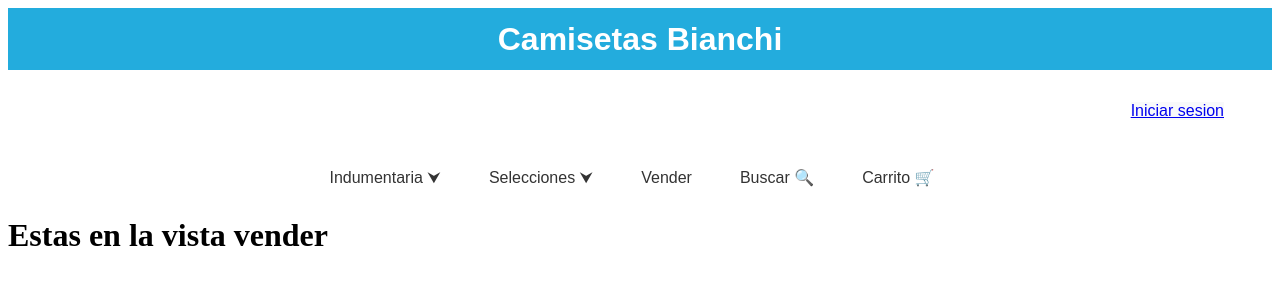
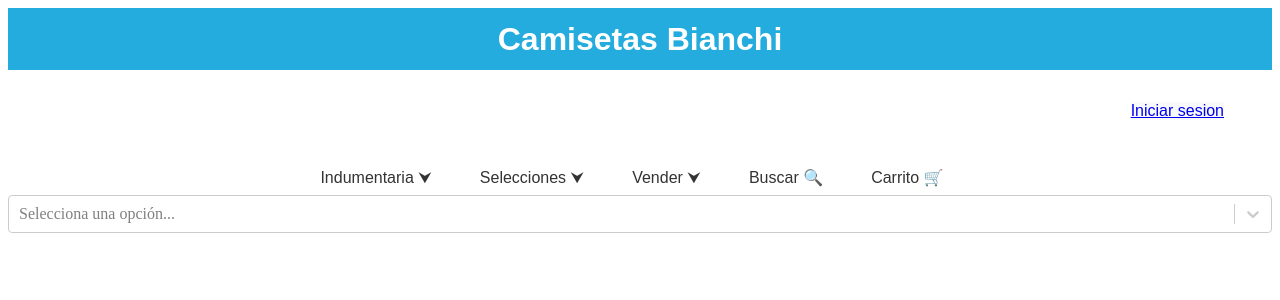
Before and after one commit to joacoss10/ApiECommerce, a React (Vite) app in the folder FrontEnd/: page /Vender in a window 1280 px wide. Shown: the top 300 px of the page. Built offline with nearby package versions, Linux system fonts and the light colour scheme.

Commit message:
Agregue la seccion para publicaciones del vendedor

```diff
--- a/FrontEnd/package.json
+++ b/FrontEnd/package.json
@@ -15,7 +15,8 @@
     "@mui/material": "^5.15.15",
     "react": "^18.2.0",
     "react-dom": "^18.2.0",
-    "react-router-dom": "^6.22.3"
+    "react-router-dom": "^6.22.3",
+    "react-select": "^5.8.0"
   },
   "devDependencies": {
     "@types/react": "^18.2.66",
--- a/FrontEnd/src/App.jsx
+++ b/FrontEnd/src/App.jsx
@@ -9,6 +9,7 @@ import Carrito from './views/Carrito';
 import CabeceraFija from './views/CabeceraFija';
 import EstadoDeLoggeo from './views/EstadoDeLoggeo';
 import Loggeo from './views/Loggeo'
+import PublicacionesVendedor from './views/PublicacionesVendedor'
 
 
 function App() {
@@ -24,6 +25,7 @@ function App() {
         <Route path='/Carrito' element={<Carrito />} />
         <Route path='/Buscar' element={<Buscar />} />
         <Route path='/Loggeo' element={<Loggeo />} />
+        <Route path='PublicacionesVendedor' element={<PublicacionesVendedor />} />
       </Routes>
     </>
   );
--- /dev/null
+++ b/FrontEnd/src/commons/molecules/ComboBox.jsx
@@ -0,0 +1,20 @@
+import React from 'react';
+import Select from 'react-select'
+
+const ComboBox = ({ options, placeholder, onChange }) => {
+    const handleChange = (selectedOption) => {
+        if (onChange) {
+            onChange(selectedOption);
+        }
+    };
+
+    return (
+        <Select
+            options={options}
+            onChange={handleChange}
+            placeholder={placeholder}
+        />
+    );
+};
+
+export default ComboBox;
--- a/FrontEnd/src/views/Menu.jsx
+++ b/FrontEnd/src/views/Menu.jsx
@@ -26,10 +26,15 @@ const Menu = () => {
                         <li><Link to="/Producto">Argentina</Link></li>
                         <li><Link to="/Producto">Brasil</Link></li>
                         <li><Link to="/Producto">Uruguay</Link></li>
+                        <li><Link to="/Producto">Resto de selecciones</Link></li>
                     </ul>
                 </li>
-                <li>
-                    <Link to="/Vender">Vender</Link>
+                <li className="dropdown">
+                    <a href="#">Vender ⮟</a>
+                    <ul className="dropdownContent">
+                        <li><Link to="/Vender">Nueva publicacion</Link></li>
+                        <li><Link to="/PublicacionesVendedor">Mis publicaciones</Link></li>
+                    </ul>
                 </li>
                 <li>
                     <Link to="/Buscar">Buscar 🔍</Link>
--- /dev/null
+++ b/FrontEnd/src/views/PublicacionesVendedor.jsx
@@ -0,0 +1,9 @@
+import React from "react";
+const PublicacionesVendedor = () => {
+    return (
+        <div>
+            <h1>Publicaciones vendedor </h1>
+        </div>
+    );
+};
+export default PublicacionesVendedor
--- a/FrontEnd/src/views/Vender.jsx
+++ b/FrontEnd/src/views/Vender.jsx
@@ -1,8 +1,28 @@
 import React from "react";
+import ComboBox from "../commons/molecules/ComboBox";
 const Vender = () => {
+    const opciones = [
+        { value: 'Boca', label: 'Boca' },
+        { value: 'River', label: 'River' },
+        { value: 'Lanus', label: 'Lanus' },
+        { value: 'Independiente', label: 'Independiente' },
+        { value: 'Racing', label: 'Racing' },
+        { value: 'SanLorenzo', label: 'San lorenzo' },
+        { value: 'EquipoArgentino', label: 'Equipo argentino' },
+        { value: 'EquipoSudamericano', label: 'Equipo sudamericano' },
+        { value: 'EquipoEuropeo', label: 'Equipo europeo' },
+        { value: 'SeleccionArgentina', label: 'Seleccion argentina' },
+        { value: 'SeleccionBrasil', label: 'Seleccion brasil' },
+        { value: 'SeleccionUruguay', label: 'Seleccion uruguay' },
+        { value: 'Selecciones', label: 'selecciones' }
+    ]
+
     return (
         <div>
-            <h1>Estas en la vista vender</h1>
+            <ComboBox
+                options={opciones}
+                placeholder="Selecciona una opción..."
+            />
         </div>
     );
 
--- /dev/null
+++ b/package.json
@@ -0,0 +1,5 @@
+{
+  "dependencies": {
+    "react-select": "^5.8.0"
+  }
+}
```
Also changed, not shown: 2 other files (tests, documents, lock files or other folders).
